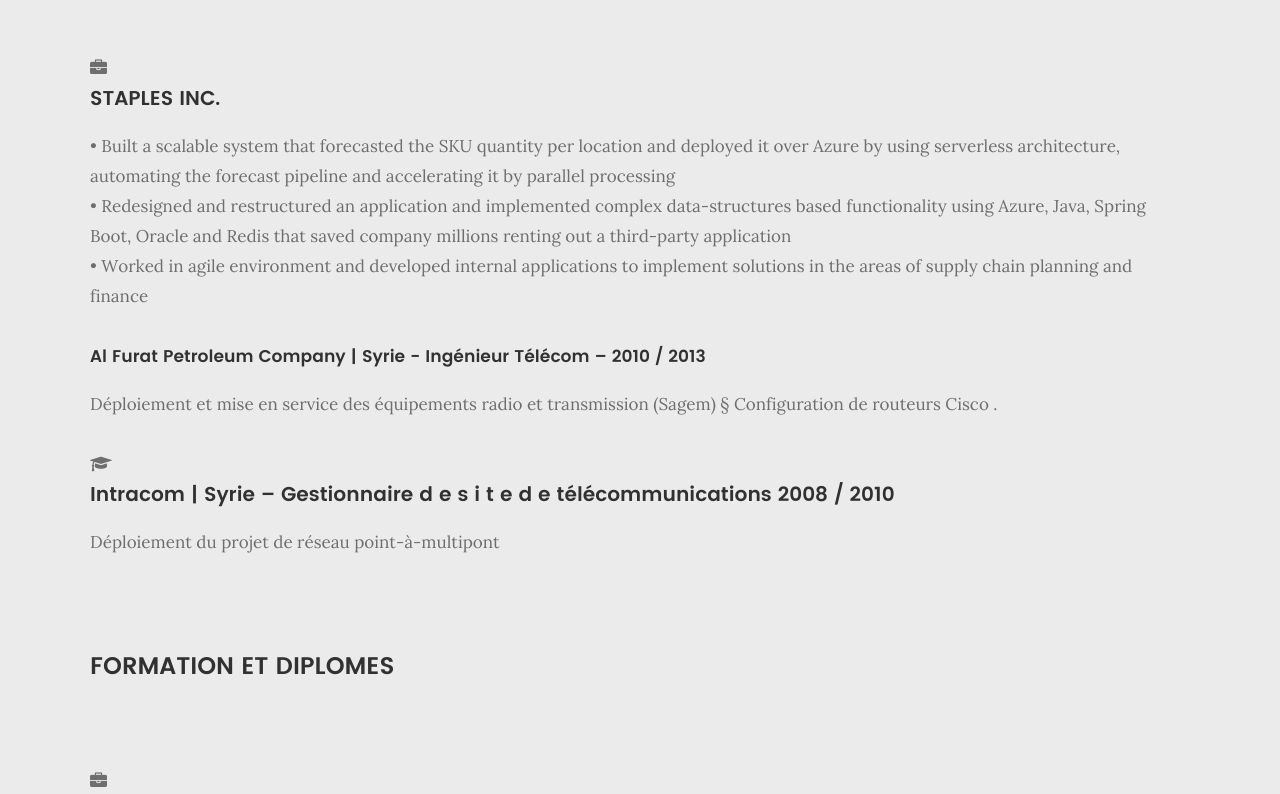
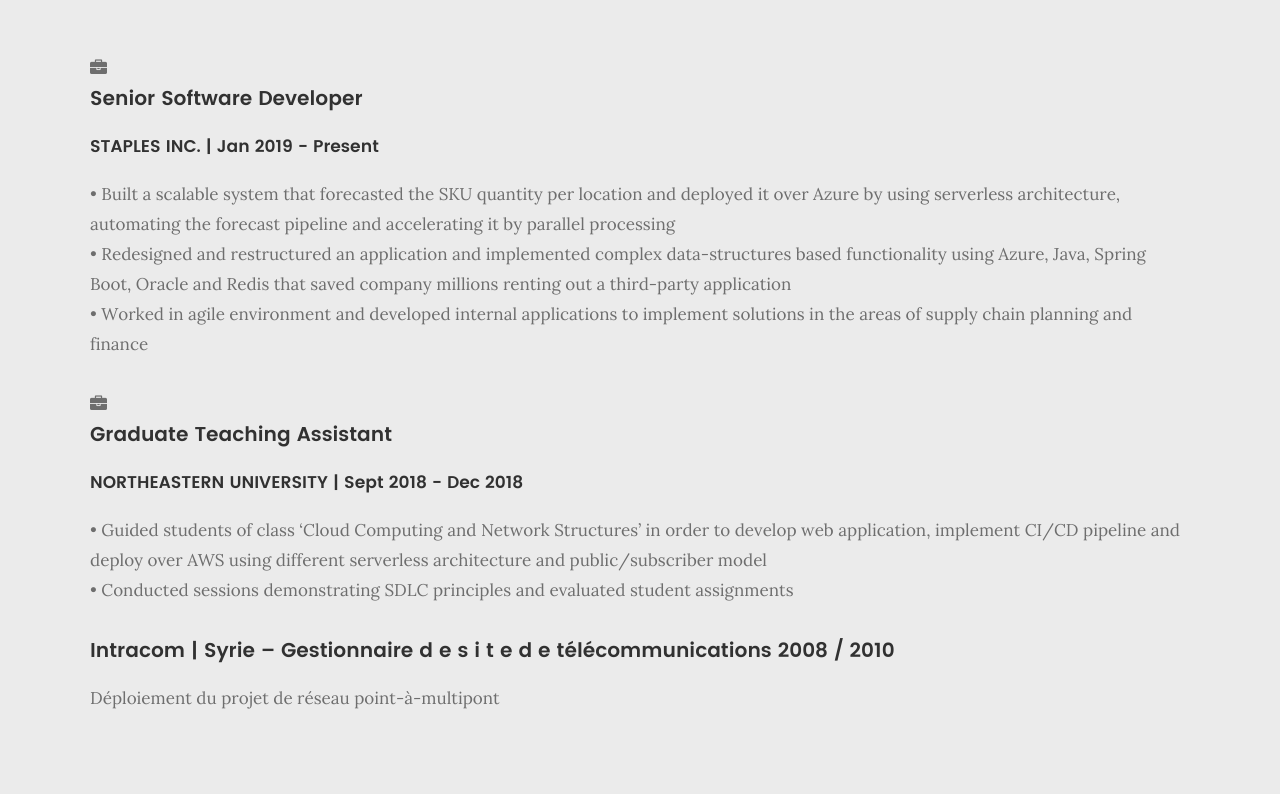
Before and after one commit to chintankoticha/chintankoticha.github.io, a plain HTML site: page index.html in a window 1280 px wide. Shown: the part 2220-3014 px from the top of the page. Drawn offline with Linux system fonts and the light colour scheme; files whose address does not match are found by name.

Commit message:
Added professional experience test

```diff
--- a/index.html
+++ b/index.html
@@ -207,7 +207,8 @@
 	   				</div>
 
 	   				<div class="timeline-header">
-	   					<h3>STAPLES INC.</h3>
+						<h3>Senior Software Developer</h3>
+	   					<h4>STAPLES INC. | Jan 2019 - Present</h4>
 	   					<p> •   Built a scalable system that forecasted the SKU quantity per location and deployed it over Azure by using serverless architecture, automating the forecast pipeline and accelerating it by parallel processing <br>
 							•	Redesigned and restructured an application and implemented complex data-structures based functionality using Azure, Java, Spring Boot, Oracle and Redis that saved company millions renting out a third-party application <br>
 							•	Worked in agile environment and developed internal applications to implement solutions in the areas of supply chain planning and finance
@@ -215,11 +216,14 @@
 	   				</div>
 
 	   				<div class="timeline-content">
-	   					<h4>Al Furat Petroleum Company | Syrie - Ingénieur Télécom –
-2010 / 2013</h4>
-	   					<p>Déploiement et mise en service des équipements radio et
-transmission (Sagem)
-§ Configuration de routeurs Cisco .</p>
+							<div class="timeline-ico">
+									<i class="fa fa-briefcase"></i>
+							</div>
+						   <h3>Graduate Teaching Assistant</h3>
+						   <h4>NORTHEASTERN UNIVERSITY | Sept 2018 - Dec 2018</h4>
+							<p> • Guided students of class ‘Cloud Computing and Network Structures’ in order to develop web application, implement CI/CD pipeline and deploy over AWS using different serverless architecture and public/subscriber model<br>
+								• Conducted sessions demonstrating SDLC principles and evaluated student assignments
+							</p>
 	   				</div>
 
 	   			</div> <!-- /timeline-block -->
@@ -227,7 +231,7 @@ transmission (Sagem)
 	   			<div class="timeline-block">
 
 	   				<div class="timeline-ico">
-	   					<i class="fa fa-graduation-cap"></i>
+	   					<i class=""></i>
 	   				</div>
 
 	   				<div class="timeline-header">
@@ -262,7 +266,7 @@ télécommunications 2008 / 2010</h3>
    				<div class="timeline-block">
 
 	   				<div class="timeline-ico">
-	   					<i class="fa fa-briefcase"></i>
+	   					<i class="fa fa-graduation-cap"></i>
 	   				</div>
 
 	   				<div class="timeline-header">
```
